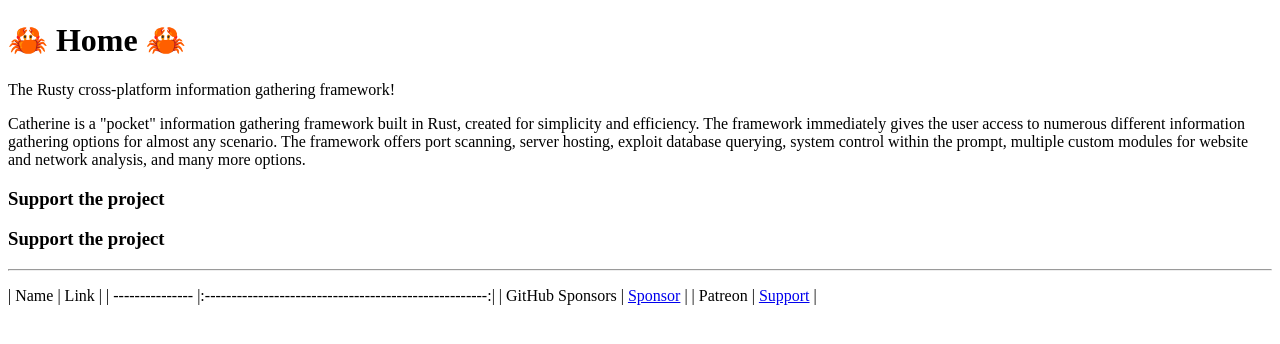
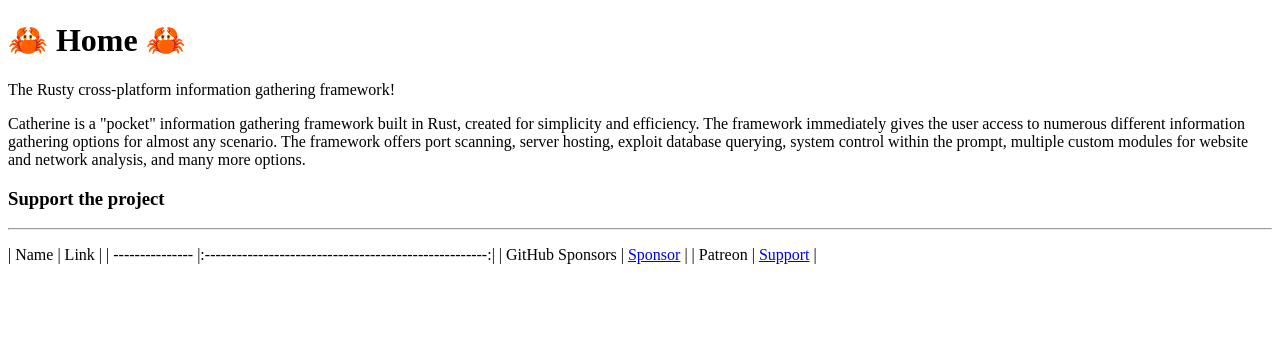
Before and after one commit to CatherineFramework/docs, a Next.js app: page / in a window 1280 px wide. Shown: the top 344 px of the page. Built offline with nearby package versions, Linux system fonts and the light colour scheme.

Commit message:
Final updates

```diff
--- a/package.json
+++ b/package.json
@@ -1,6 +1,6 @@
 {
     "name": "catherine-docs",
-    "version": "0.1.8",
+    "version": "0.1.9",
     "description": "Catherine framework documentation",
     "main": "index.js",
     "scripts": {
--- a/pages/index.mdx
+++ b/pages/index.mdx
@@ -10,8 +10,6 @@
 
 ### Support the project
 
-### Support the project
-
 ---
 
 | Name            |                    Link                               |
```
Also changed, not shown: 1 other file (tests, documents, lock files or other folders).
